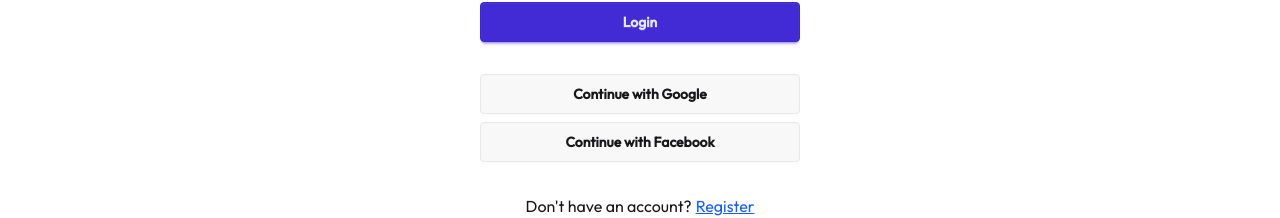
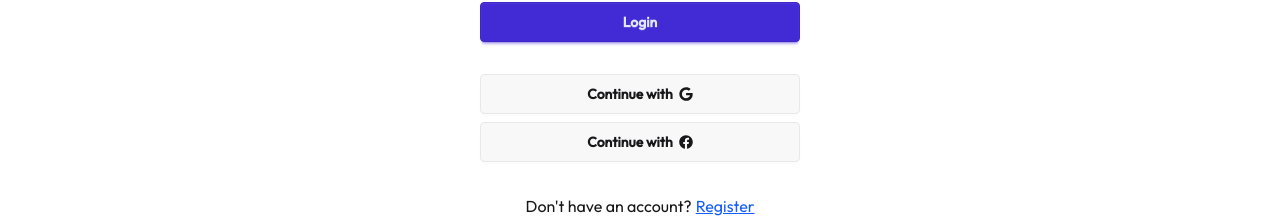
Before and after one commit to kmamun716/ecommerce-website, a Next.js app: page /login in a window 1280 px wide. Shown: the part 295-513 px from the top of the page. Built offline with nearby package versions, Linux system fonts and the light colour scheme; no server answers; the database is empty.

Commit message:
social login activated

```diff
--- a/app/(auth)/login/page.tsx
+++ b/app/(auth)/login/page.tsx
@@ -4,6 +4,7 @@ import { signIn } from "next-auth/react";
 import { useRouter } from "next/navigation";
 import toast from "react-hot-toast";
 import Link from "next/link";
+import SocialLogin from "@/ui/SocialLogin";
 
 const Login = () => {
   const router = useRouter();
@@ -23,7 +24,7 @@ const Login = () => {
       });
 
       setLoading(false);
-
+      console.log(res);
       if (res?.error) {
         toast.error(res.error);
       } else {
@@ -36,10 +37,6 @@ const Login = () => {
     }
   };
 
-  const handleSocialLogin = async (provider: "google" | "facebook") => {
-    setLoading(true);
-    await signIn(provider, { callbackUrl: "/dashboard" });
-  };
 
   return (
     <div className="flex flex-col gap-4 items-center my-4">
@@ -79,23 +76,8 @@ const Login = () => {
         </button>
       </form>
 
-      <div className="flex flex-col gap-2 mt-4 w-full max-w-xs">
-        <button
-          className="btn btn-red"
-          onClick={() => handleSocialLogin("google")}
-          disabled={loading}
-        >
-          Continue with Google
-        </button>
-
-        <button
-          className="btn btn-blue"
-          onClick={() => handleSocialLogin("facebook")}
-          disabled={loading}
-        >
-          Continue with Facebook
-        </button>
-      </div>
+      {/* social login */}
+      <SocialLogin loading={loading} setLoading={setLoading} />
 
       <p className="mt-4">
         Don't have an account?
--- a/app/(auth)/register/page.tsx
+++ b/app/(auth)/register/page.tsx
@@ -1,10 +1,12 @@
 "use client";
+import { useState } from "react";
 import { useRouter } from "next/navigation";
+import toast from "react-hot-toast";
 import Link from "next/link";
-import React, { useState } from "react";
-import toast from "react-hot-toast";
+import SocialLogin from "@/ui/SocialLogin";
 
 const Register = () => {
+  const router = useRouter();
   const [name, setName] = useState("");
   const [email, setEmail] = useState("");
   const [mobile, setMobile] = useState("");
@@ -12,13 +14,11 @@ const Register = () => {
   const [confirmPassword, setConfirmPassword] = useState("");
   const [loading, setLoading] = useState(false);
 
-  const router = useRouter();
-
-  const handleSubmit = async (e: React.FormEvent) => {
+  // Local registration
+  const handleRegister = async (e: React.FormEvent) => {
     e.preventDefault();
 
-    // Client-side validations
-    if (!name || !email || !mobile || !password || !confirmPassword) {
+    if (!name || !email || !password || !confirmPassword) {
       toast.error("All fields are required");
       return;
     }
@@ -28,13 +28,7 @@ const Register = () => {
       return;
     }
 
-    if (!/^[0-9]{10,15}$/.test(mobile)) {
-      toast.error("Invalid mobile number");
-      return;
-    }
-
     setLoading(true);
-
     try {
       const res = await fetch("/api/auth/register", {
         method: "POST",
@@ -46,30 +40,32 @@ const Register = () => {
       setLoading(false);
 
       if (res.ok) {
-        toast.success(data.message || "Registration successful");
+        toast.success(data.message);
         router.push("/login");
       } else {
-        toast.error(data.error || "Signup failed");
+        toast.error(data.error || "Registration failed");
       }
-    } catch (error) {
+    } catch (err) {
       setLoading(false);
       toast.error("Something went wrong");
     }
   };
 
+
   return (
     <div className="flex flex-col gap-4 items-center my-4">
       <h1 className="text-xl underline">Register Here</h1>
 
-      <form onSubmit={handleSubmit} className="flex flex-col w-full max-w-xs">
+      <form onSubmit={handleRegister} className="flex flex-col w-full max-w-xs">
         <fieldset className="fieldset">
           <legend className="fieldset-legend">Name</legend>
           <input
             type="text"
+            placeholder="Your Name"
             className="input"
-            placeholder="Your Name"
+            value={name}
+            onChange={(e) => setName(e.target.value)}
             required
-            onChange={(e) => setName(e.target.value)}
           />
         </fieldset>
 
@@ -77,10 +73,11 @@ const Register = () => {
           <legend className="fieldset-legend">Email</legend>
           <input
             type="email"
+            placeholder="Your Email"
             className="input"
-            placeholder="Your Email"
+            value={email}
+            onChange={(e) => setEmail(e.target.value)}
             required
-            onChange={(e) => setEmail(e.target.value)}
           />
         </fieldset>
 
@@ -88,9 +85,9 @@ const Register = () => {
           <legend className="fieldset-legend">Mobile</legend>
           <input
             type="text"
+            placeholder="Your Mobile"
             className="input"
-            placeholder="Your Mobile"
-            required
+            value={mobile}
             onChange={(e) => setMobile(e.target.value)}
           />
         </fieldset>
@@ -99,10 +96,11 @@ const Register = () => {
           <legend className="fieldset-legend">Password</legend>
           <input
             type="password"
+            placeholder="Your Password"
             className="input"
-            placeholder="Your Password"
+            value={password}
+            onChange={(e) => setPassword(e.target.value)}
             required
-            onChange={(e) => setPassword(e.target.value)}
           />
         </fieldset>
 
@@ -110,10 +108,11 @@ const Register = () => {
           <legend className="fieldset-legend">Confirm Password</legend>
           <input
             type="password"
+            placeholder="Confirm Password"
             className="input"
-            placeholder="Confirm Password"
+            value={confirmPassword}
+            onChange={(e) => setConfirmPassword(e.target.value)}
             required
-            onChange={(e) => setConfirmPassword(e.target.value)}
           />
         </fieldset>
 
@@ -126,7 +125,10 @@ const Register = () => {
         </button>
       </form>
 
-      <p>
+      {/* social login */}
+      <SocialLogin loading={loading} setLoading={setLoading} />
+
+      <p className="mt-4">
         Already have an account?
         <Link href="/login" className="text-blue-600 underline ml-1">
           Login Here
--- /dev/null
+++ b/ui/SocialLogin.tsx
@@ -0,0 +1,36 @@
+import { signIn } from 'next-auth/react';
+import React from 'react'
+import { FaFacebook, FaGoogle } from "react-icons/fa";
+
+type Props = {
+  loading: boolean;
+  setLoading: React.Dispatch<React.SetStateAction<boolean>>;
+};
+
+function SocialLogin({ loading, setLoading }: Props) {
+  const handleSocialLogin = async (provider: "google" | "facebook") => {
+    setLoading(true);
+    await signIn(provider, { callbackUrl: "/dashboard" });
+  };
+  return (
+    <div className="flex flex-col gap-2 mt-4 w-full max-w-xs">
+        <button
+          className="btn btn-red"
+          onClick={() => handleSocialLogin("google")}
+          disabled={loading}
+        >
+          Continue with <FaGoogle />
+        </button>
+
+        <button
+          className="btn btn-blue"
+          onClick={() => handleSocialLogin("facebook")}
+          disabled={loading}
+        >
+          Continue with <FaFacebook />
+        </button>
+      </div>
+  )
+}
+
+export default SocialLogin
```
